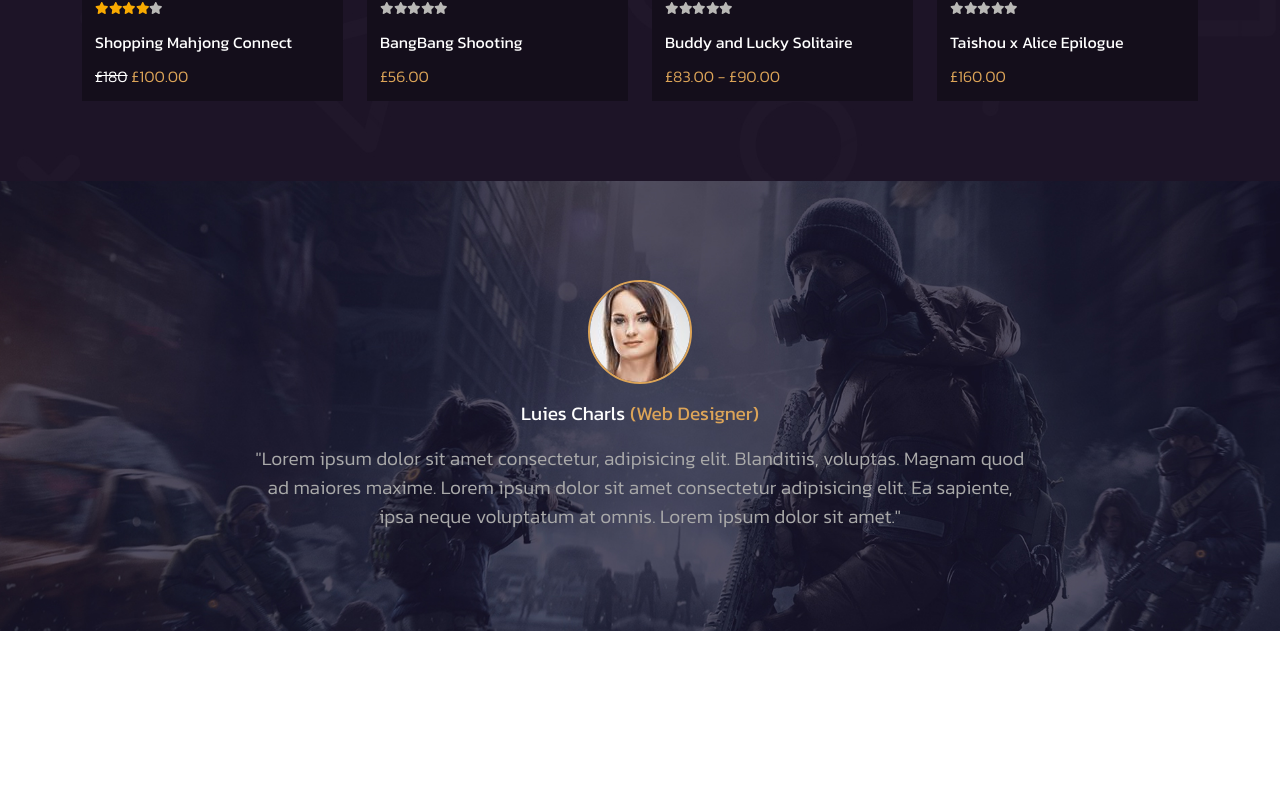
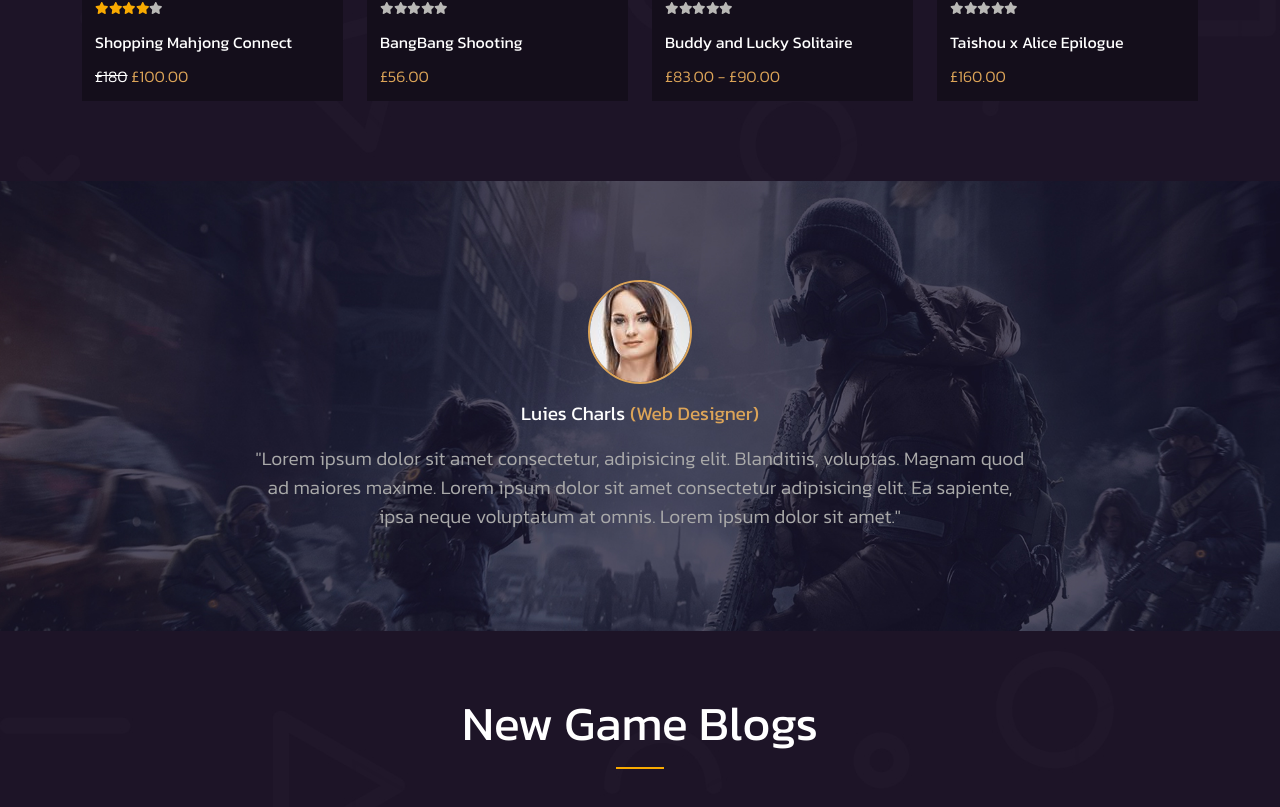
Before and after one commit to umbertofaenza/proj-html-vuejs, a Vue app: page / in a window 1280 px wide. Shown: the part 3865-4672 px from the top of the page. Before the commit the page ends 4552 px from the top, so only its background shows below. Built offline with nearby package versions, Linux system fonts and the light colour scheme.

Commit message:
feat: create blogs section

```diff
--- a/src/components/main_components/Main.vue
+++ b/src/components/main_components/Main.vue
@@ -4,9 +4,10 @@ import ShowcaseCard from "../other_components/ShowcaseCard.vue";
 import SpecialCategory from "../section_components/SpecialCategory.vue";
 import OurProducts from "../section_components/OurProducts.vue";
 import DOTD from "../section_components/DOTD.vue";
+import Blogs from "../section_components/Blogs.vue";
 
 export default {
-  components: { ShowcaseCard, SpecialCategory, OurProducts, DOTD },
+  components: { ShowcaseCard, SpecialCategory, OurProducts, DOTD, Blogs },
 
   props: {
     topShowcaseCardsData: Array,
@@ -139,6 +140,11 @@ export default {
         </div>
       </div>
     </div>
+
+    <div class="container">
+      <!--* blogs section  -->
+      <Blogs />
+    </div>
   </main>
 </template>
 
--- /dev/null
+++ b/src/components/section_components/Blogs.vue
@@ -0,0 +1,30 @@
+<script></script>
+
+<template>
+  <section id="blogs">
+    <!-- title -->
+    <div class="section-title">New Game Blogs</div>
+  </section>
+</template>
+
+<style lang="scss" scoped>
+@import "../../style/_partials/variables.scss";
+
+#blogs {
+  padding-bottom: 1rem;
+}
+.section-title {
+  font-size: 3rem;
+  font-weight: 400;
+  text-align: center;
+
+  &:after {
+    content: "";
+    display: block;
+    border-bottom: 2px solid $secondary-color;
+    width: 3rem;
+    margin: 0.5rem auto;
+    margin-bottom: 1.5rem;
+  }
+}
+</style>
```
